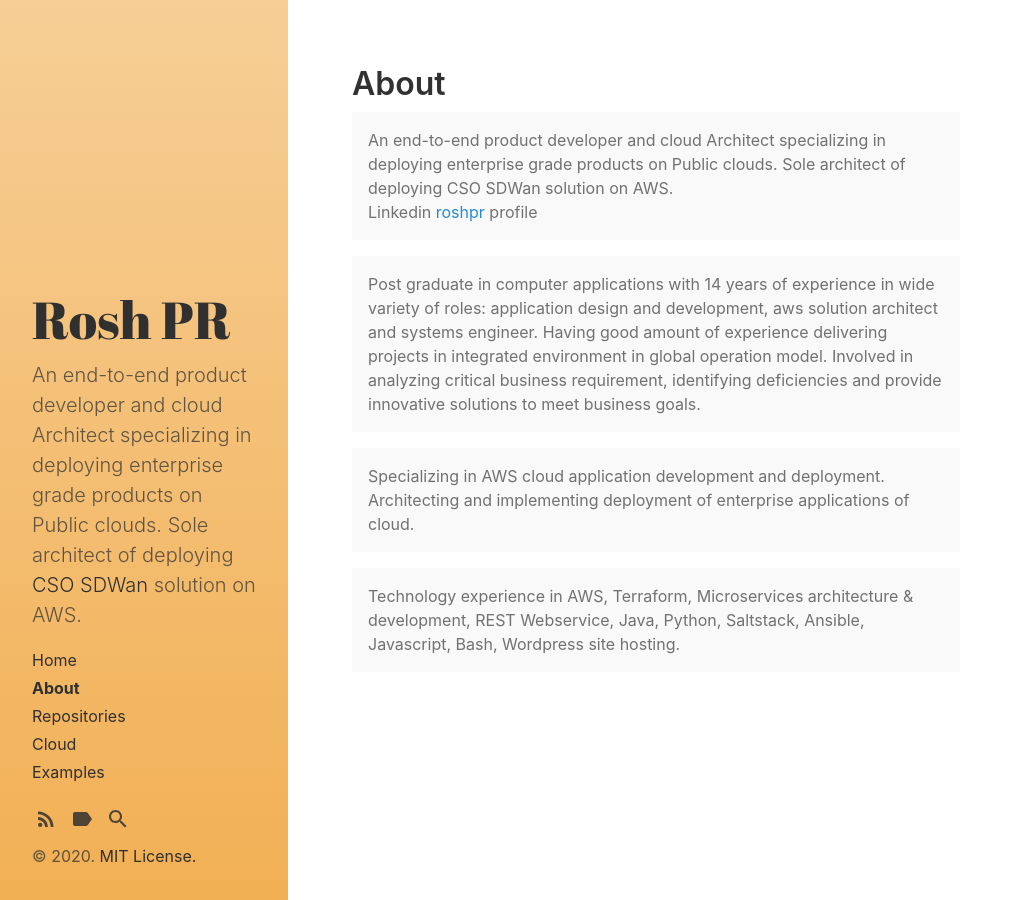
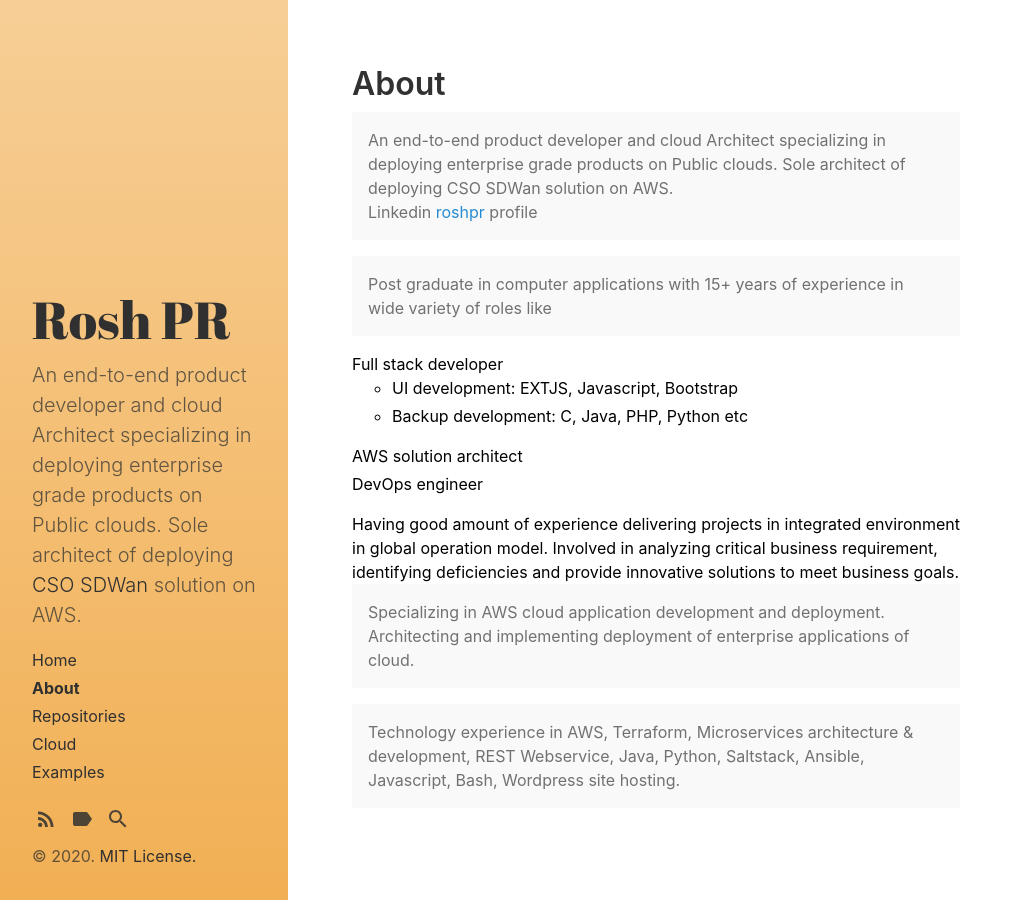
Before and after one commit to roshpr/roshpr.github.com, a Jekyll site: the page built from about.md, in a window 1280 px wide. Shown: the whole page, without its empty margins (0-1023 px from the left). Built offline with Jekyll 4.4.1, drawn with Linux system fonts in a browser that asks for light colours.

Commit message:
Change about

```diff
--- a/about.md
+++ b/about.md
@@ -10,8 +10,30 @@ An end-to-end product developer and cloud Architect specializing in deploying en
 Linkedin<a href="https://www.linkedin.com/in/roshpr/" target="_blank"> roshpr </a> profile
 </p>
 <p class="message">
-Post graduate in computer applications with 14 years of experience in wide variety of roles: application design and development, aws solution architect and systems engineer. Having good amount of experience delivering projects in integrated environment in global operation model. Involved in analyzing critical business requirement, identifying deficiencies and provide innovative solutions to meet business goals.
-</p>
+Post graduate in computer applications with 15+ years of experience in wide variety of roles like
+  <ul class="posts-list">
+      <li>
+            Full stack developer
+            <ul>
+                <li>
+                    UI development: EXTJS, Javascript, Bootstrap
+                </li>
+                <li>
+                    Backup development: C, Java, PHP, Python etc
+                </li>
+            </ul>
+      </li>
+
+      <li>
+            AWS solution architect
+      </li>
+      <li>
+            DevOps engineer
+      </li>
+
+  </ul>
+  Having good amount of experience delivering projects in integrated environment in global operation model. Involved in analyzing critical business requirement, identifying deficiencies and provide innovative solutions to meet business goals.
+
 <p class="message">
 Specializing in AWS cloud application development and deployment. Architecting and implementing deployment of enterprise applications of cloud.
 </p>
```
